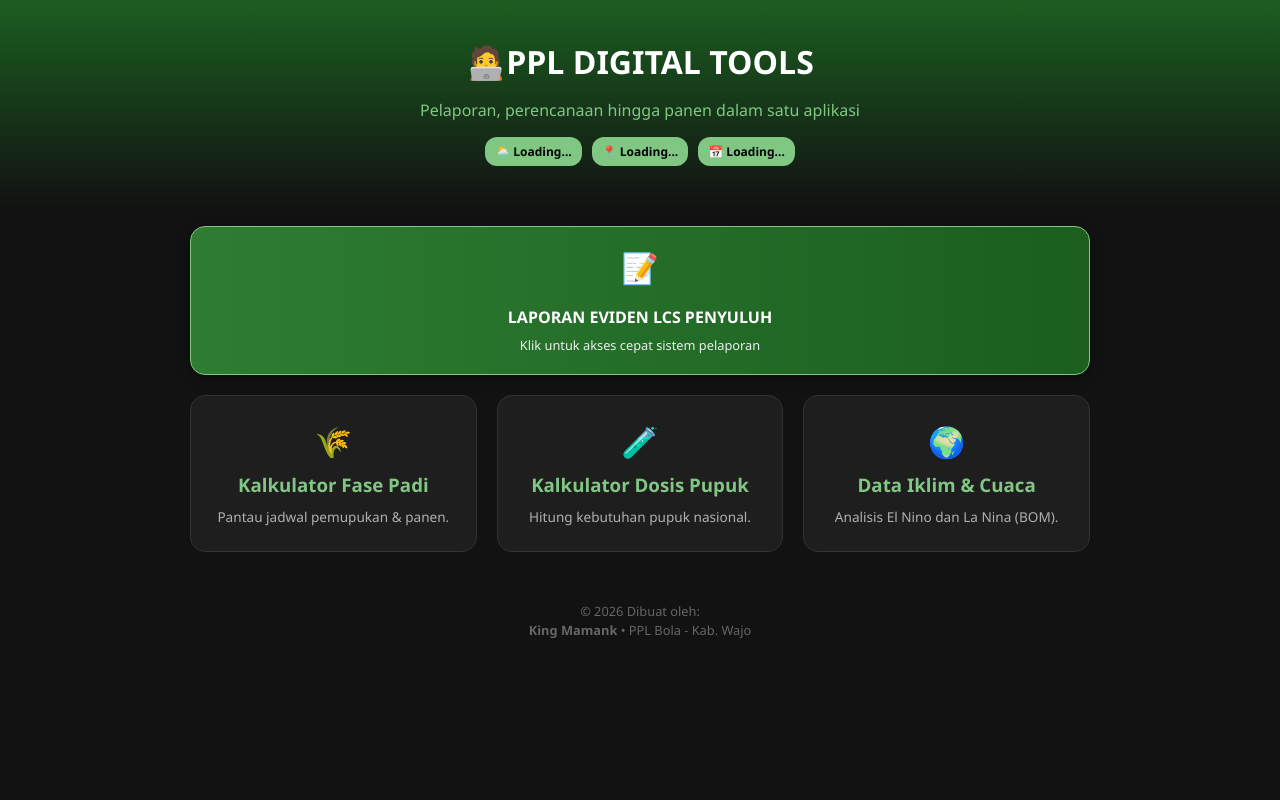
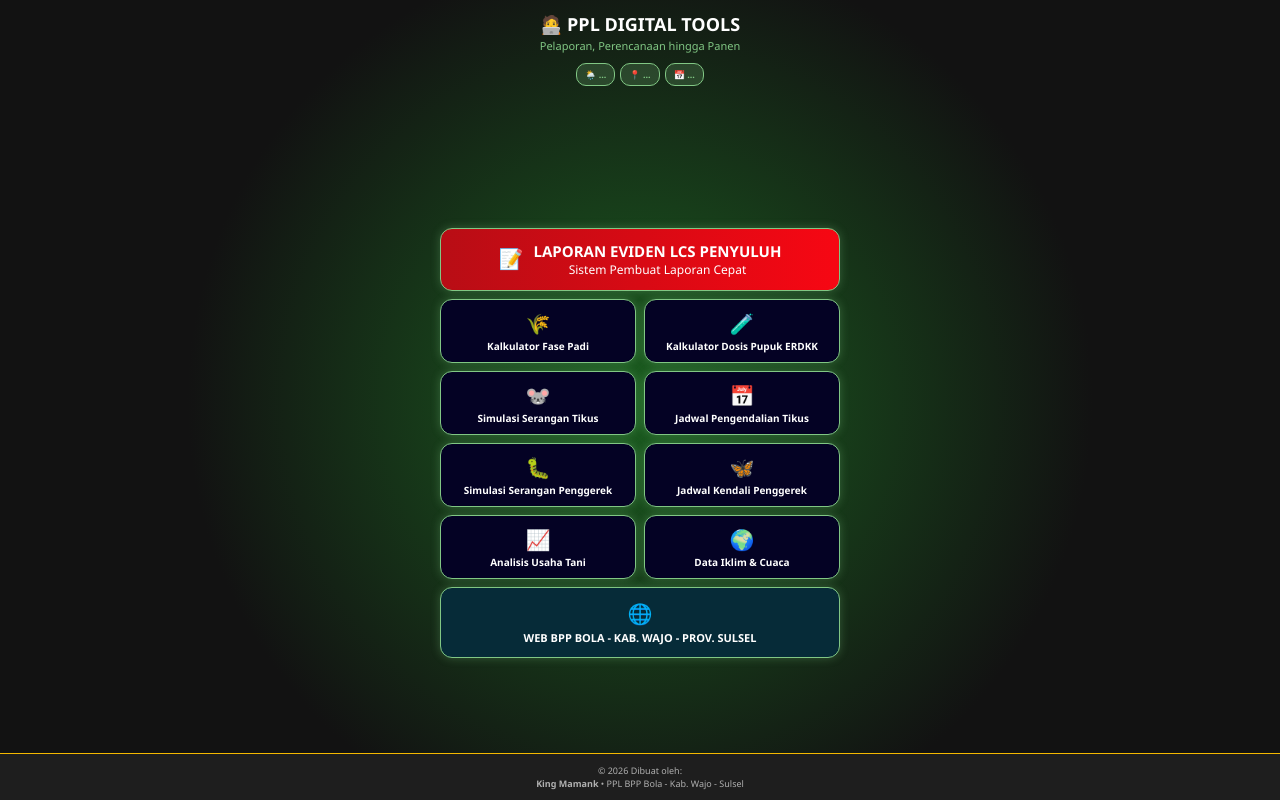
Before and after one commit to mamank757/PPL, a plain HTML site: page index.html in a window 1280 px wide. Drawn offline with Linux system fonts and the light colour scheme.

Commit message:
Update index.html

```diff
--- a/index.html
+++ b/index.html
@@ -2,212 +2,222 @@
 <html lang="id">
 <head>
 <meta charset="UTF-8">
-<meta name="viewport" content="width=device-width, initial-scale=1.0">
-<title>PPL TOOLS - Indonesia</title>
+<meta name="viewport" content="width=device-width, initial-scale=1.0, maximum-scale=1.0, user-scalable=no">
+<title>PPL DIGITAL TOOLS - Indonesia</title>
 
 <style>
+/* ANIMASI BINGKAI MENYALA */
+@keyframes borderGlow {
+  0% { border-color: #81c784; box-shadow: 0 0 10px rgba(129, 199, 132, 0.3); }
+  50% { border-color: #ff9800; box-shadow: 0 0 15px rgba(255, 152, 0, 0.4); }
+  100% { border-color: #81c784; box-shadow: 0 0 10px rgba(129, 199, 132, 0.3); }
+}
+
 :root {
   --primary: #81c784;
   --bg-dark: #121212;
   --card-dark: #1e1e1e;
   --text-main: #e0e0e0;
   --text-muted: #b0b0b0;
-  --accent-green: #2e7d32;
 }
 
 body {
   font-family: 'Segoe UI', sans-serif;
-  background-color: var(--bg-dark);
+  background: radial-gradient(circle at center, #1b5e20, #121212 60%);
   color: var(--text-main);
   margin: 0;
+  padding: 0;
+  display: flex;
+  justify-content: center;
+  align-items: center;
+  height: 100vh; /* Pas di layar */
+  width: 100vw;
+  overflow: hidden;
+}
+
+.app-container {
   display: flex;
   flex-direction: column;
-  align-items: center;
+  width: 100%;
+  max-width: 420px;
+  height: 100%;
+  padding: 10px;
+  box-sizing: border-box;
 }
 
 /* HEADER */
 .header {
   text-align: center;
-  padding: 40px 20px;
-  width: 100%;
-  background: linear-gradient(180deg, #1b5e20, #121212);
+  flex: 0 0 auto;
 }
 
-.header h1 {
-  margin: 0;
-  color: white;
-}
+.header h1 { margin: 2px; font-size: 18px; color: white; }
+.header p { margin: 2px 0; font-size: 11px; color: var(--primary); }
 
-.header p {
-  color: var(--primary);
-}
-
-/* DASHBOARD */
 .dashboard {
   display: flex;
-  gap: 10px;
-  flex-wrap: wrap;
+  gap: 5px;
   justify-content: center;
-  margin-top: 15px;
+  margin: 10px 0;
 }
 
 .badge {
-  background: var(--primary);
-  color: black;
-  padding: 6px 10px;
-  border-radius: 12px;
-  font-size: 0.75rem;
+  background: rgba(129,199,132,0.2);
+  color: var(--primary);
+  padding: 4px 8px;
+  border-radius: 10px;
+  font-size: 9px;
   font-weight: bold;
+  border: 1px solid var(--primary);
 }
 
-/* MENU GRID */
+/* GRID SISTEM */
 .menu-grid {
   display: grid;
-  grid-template-columns: repeat(auto-fit, minmax(250px, 1fr));
-  gap: 20px;
-  max-width: 900px;
-  width: 90%;
-  padding: 20px;
+  grid-template-columns: repeat(2, 1fr); /* 2 Kolom Horisontal */
+  gap: 8px;
+  flex: 1 1 auto;
+  align-content: center;
 }
 
-/* TOMBOL UTAMA LCS (PENGGANTI MENU) */
+/* MENU EVIDEN LCS (PALING ATAS - FULL) */
 .lcs-btn {
-  grid-column: 1 / -1;
-  background: linear-gradient(90deg, #2e7d32, #1b5e20);
-  padding: 20px;
-  border-radius: 15px;
+  grid-column: span 2;
+  background: linear-gradient(90deg, #b80d15, #f70713);
+  padding: 12px;
+  border-radius: 12px;
   text-align: center;
   text-decoration: none;
   color: white;
-  font-weight: bold;
-  border: 1px solid var(--primary);
-  transition: 0.3s;
+  border: 1.5px solid var(--primary);
+  animation: borderGlow 5s infinite linear;
   display: flex;
-  flex-direction: column; /* Membuat teks di bawah ikon */
   align-items: center;
-  gap: 8px;
-  box-shadow: 0 4px 15px rgba(0,0,0,0.3);
-  animation: fade 0.6s forwards;
+  justify-content: center;
+  gap: 10px;
 }
 
-.lcs-btn:hover {
-  background: var(--primary);
-  color: #121212;
-  transform: scale(1.02);
-}
-
-.lcs-btn small {
-  font-weight: normal;
-  font-size: 0.8rem;
-  opacity: 0.9;
-}
-
-/* ITEM MENU BIASA */
-.menu-item {
-  background: var(--card-dark);
-  padding: 25px;
-  border-radius: 15px;
+/* MENU WEB BPP (PALING BAWAH - FULL) */
+.web-btn {
+  grid-column: span 2;
+  background: #062b38;
+  padding: 12px;
+  border-radius: 12px;
   text-align: center;
   text-decoration: none;
   color: white;
-  border: 1px solid #333;
-  transition: 0.3s;
-  opacity: 0;
-  transform: translateY(20px);
-  animation: fade 0.6s forwards;
+  border: 1.5px solid var(--primary);
+  animation: borderGlow 5s infinite linear;
 }
 
-.menu-item:hover {
-  transform: translateY(-8px);
-  border-color: var(--primary);
-  box-shadow: 0 10px 20px rgba(0,0,0,0.5);
+/* ITEM MENU 2x4 */
+.menu-item {
+  background: #040224;
+  padding: 10px 5px;
+  border-radius: 12px;
+  text-align: center;
+  text-decoration: none;
+  color: white;
+  border: 1.5px solid var(--primary);
+  display: flex;
+  flex-direction: column;
+  justify-content: center;
+  animation: fade 0.5s forwards, borderGlow 5s infinite linear;
 }
 
-.icon {
-  font-size: 30px;
-  margin-bottom: 10px;
-}
+.icon { font-size: 20px; margin-bottom: 3px; }
+.menu-item h3 { font-size: 10px; margin: 0; font-weight: 600; line-height: 1.2; }
 
-.menu-item h3 {
-  color: var(--primary);
-  margin: 10px 0;
-}
+@keyframes fade { from { opacity: 0; transform: translateY(10px); } to { opacity: 1; transform: translateY(0); } }
 
-.menu-item p {
-  font-size: 0.85rem;
+.footer {
+  text-align: center;
+  font-size: 9px;
+  padding: 10px 0;
   color: var(--text-muted);
-  margin: 0;
-}
-
-@keyframes fade {
-  to {
-    opacity: 1;
-    transform: translateY(0);
-  }
-}
-
-/* FOOTER */
-.footer {
-  padding: 30px;
-  font-size: 0.8rem;
-  color: #666;
-  text-align: center;
-  line-height: 1.5;
 }
 </style>
 </head>
 
 <body>
 
+<div class="app-container">
   <div class="header">
-  <h1>🧑‍💻PPL DIGITAL TOOLS</h1>
-  <p>Pelaporan, perencanaan hingga panen dalam satu aplikasi</p>
+    <h1>🧑‍💻 PPL DIGITAL TOOLS</h1>
+    <p>Pelaporan, Perencanaan hingga Panen</p>
 
     <div class="dashboard">
-    <div class="badge">🌦️ <span id="cuaca">Loading...</span></div>
-    <div class="badge">📍 <span id="lokasi">Loading...</span></div>
-    <div class="badge">📅 <span id="musim">Loading...</span></div>
+      <div class="badge">🌦️ <span id="cuaca">...</span></div>
+      <div class="badge">📍 <span id="lokasi">...</span></div>
+      <div class="badge">📅 <span id="musim">...</span></div>
     </div>
   </div>
 
   <div class="menu-grid">
-
     <a href="https://mamank757.github.io/LCS/" class="lcs-btn">
       <div class="icon">📝</div>
-    <span>LAPORAN EVIDEN LCS PENYULUH</span>
-    <small>Klik untuk akses cepat sistem pelaporan</small>
+      <div style="text-align: center;">
+        <div style="font-size: 15px; font-weight: bold;">LAPORAN EVIDEN LCS PENYULUH</div>
+        <div style="font-size: 12px; opacity: 0,8;">Sistem Pembuat Laporan Cepat</div>
+      </div>
     </a>
 
-  <a href="https://mamank757.github.io/padi" class="menu-item" style="animation-delay: 0.1s;">
-    <div class="icon">🌾</div>
-    <h3>Kalkulator Fase Padi</h3>
-    <p>Pantau jadwal pemupukan & panen.</p>
+       <a href="https://mamank757.github.io/padi" class="menu-item">
+      <div class="icon">🌾</div><h3>Kalkulator Fase Padi</h3>
     </a>
 
-  <a href="https://mamank757.github.io/dosis" class="menu-item" style="animation-delay: 0.2s;">
-    <div class="icon">🧪</div>
-    <h3>Kalkulator Dosis Pupuk</h3>
-    <p>Hitung kebutuhan pupuk nasional.</p>
+    <a href="https://mamank757.github.io/dosis" class="menu-item">
+      <div class="icon">🧪</div><h3>Kalkulator Dosis Pupuk ERDKK</h3>
     </a>
 
-  <a href="https://mamank757.github.io/iklim" class="menu-item" style="animation-delay: 0.3s;">
-    <div class="icon">🌍</div>
-    <h3>Data Iklim & Cuaca</h3>
-    <p>Analisis El Nino dan La Nina (BOM).</p>
+    <a href="https://mamank757.github.io/hamatikus" class="menu-item">
+      <div class="icon">🐭</div><h3>Simulasi Serangan Tikus</h3>
+    </a>
+    <a href="https://mamank757.github.io/jadwalhamatikus" class="menu-item">
+      <div class="icon">📅</div><h3>Jadwal Pengendalian Tikus</h3>
     </a>
 
+    <a href="https://mamank757.github.io/hamapenggerek" class="menu-item">
+      <div class="icon">🐛</div><h3>Simulasi Serangan Penggerek</h3>
+    </a>
+    <a href="https://mamank757.github.io/jadwalhamapenggerek" class="menu-item">
+      <div class="icon">🦋</div><h3>Jadwal Kendali Penggerek</h3>
+    </a>
+
+         <a href="https://mamank757.github.io/analisis/" class="menu-item">
+      <div class="icon">📈</div><h3>Analisis Usaha Tani</h3>
+    </a>
+    <a href="https://mamank757.github.io/iklim" class="menu-item">
+      <div class="icon">🌍</div><h3>Data Iklim & Cuaca</h3>
+    </a>
+
+    <a href="https://www.bppbola.my.id" class="web-btn">
+      <div class="icon">🌐</div>
+      <div style="font-size: 11px; font-weight: bold;">WEB BPP BOLA - KAB. WAJO - PROV. SULSEL</div>
+    </a>
   </div>
-
+ </div>
+ <footer style="
+  position: fixed;
+  bottom: 0;
+  left: 0;
+  width: 100%;
+  text-align: center;
+  padding: 0px;
+  font-size: 0.8rem;
+  color: var(--text-muted);
+  background: #1e1e1e;
+  border-top: 1px solid #f4b800;
+">
   <div class="footer">
-  © 2026 Dibuat oleh: <br>
-  <strong>King Mamank</strong> • PPL Bola - Kab. Wajo
+  © 2026 Dibuat oleh:<br>
+  <strong>King Mamank</strong> • PPL BPP Bola - Kab. Wajo - Sulsel
 </div>
-
+</footer>
 <script>
-// Logic Geolocation & Cuaca tetap sama
 function getLocation() {
   if (navigator.geolocation) {
-    navigator.geolocation.getCurrentPosition(showPosition, errorLocation);
+    navigator.geolocation.getCurrentPosition(showPosition, () => document.getElementById("lokasi").innerText = "Wajo");
   } else {
     document.getElementById("lokasi").innerText = "GPS Mati";
   }
@@ -220,31 +230,13 @@ function showPosition(position) {
   getCuaca(lat, lon);
 }
 
-function errorLocation() {
-  document.getElementById("lokasi").innerText = "Izin Ditolak";
-}
-
-function getMusim(data) {
-  let bulan = new Date().getMonth() + 1;
-  let kelembapan = data.main.humidity;
-  if (kelembapan > 75) return "Musim Hujan (MH)";
-  if (kelembapan < 65 && (bulan >= 5 && bulan <= 9)) return "Musim Kemarau (MK)";
-  return "Pancaroba";
-}
-
 function getCuaca(lat, lon) {
   let apiKey = "a6da7e4d60b79f9bc5e5a35f7ccc5885";
   let url = `https://api.openweathermap.org/data/2.5/weather?lat=${lat}&lon=${lon}&appid=${apiKey}&units=metric&lang=id`;
-
-  fetch(url)
-    .then(res => res.json())
-    .then(data => {
-      document.getElementById("cuaca").innerText = data.weather[0].description + " (" + data.main.temp + "°C)";
-      document.getElementById("musim").innerText = getMusim(data);
-    })
-    .catch(() => {
-      document.getElementById("cuaca").innerText = "Offline";
-    });
+  fetch(url).then(res => res.json()).then(data => {
+    document.getElementById("cuaca").innerText = data.main.temp + "°C";
+    document.getElementById("musim").innerText = (data.main.humidity > 70) ? "MH" : "MK";
+  }).catch(() => document.getElementById("cuaca").innerText = "Offline");
 }
 
 window.onload = getLocation;
```
Lines whose indentation alone changed are shown as unchanged.
